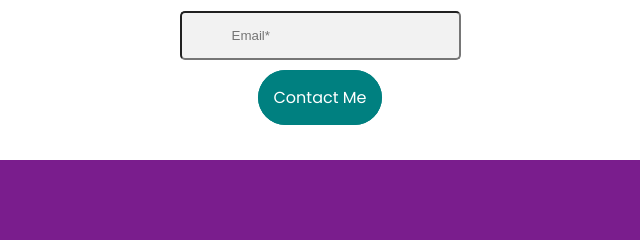
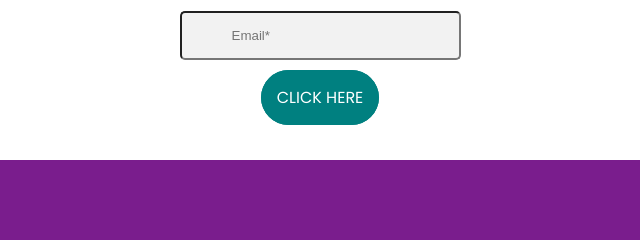
Before and after one commit to zshohag/first-assign, a plain HTML site: page index.html in a window 1280 px wide. Shown: the part 2763-3003 px from the top of the page, 320-960 px from the left. Drawn offline with Linux system fonts and the light colour scheme.

Commit message:
button_add

```diff
--- a/index.html
+++ b/index.html
@@ -123,7 +123,7 @@
                     <input  id="zf" placeholder="Name*"  type="text"> <br> <br>
                     <input id="zf"   placeholder="Email*" type="email">  <br> <br>
 
-                    <a href="https://www.facebook.com/zdshohag" target="_blank" > Contact Me </a>
+                    <a href="https://www.facebook.com/zdshohag" target="_blank" > CLICK HERE</a>
 
                 </form>
 
```
